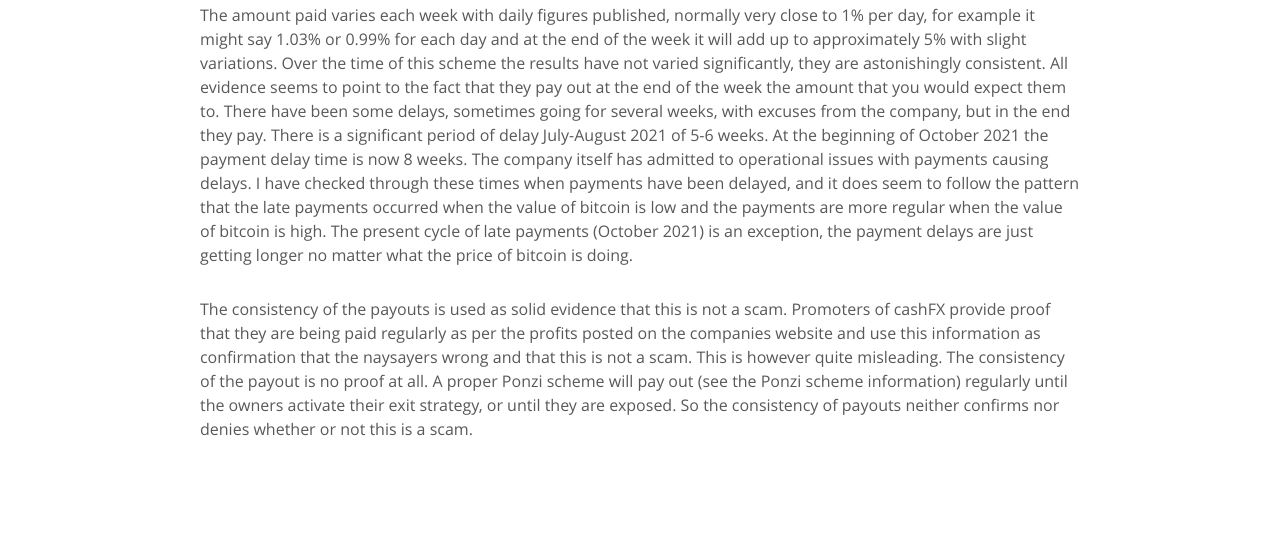
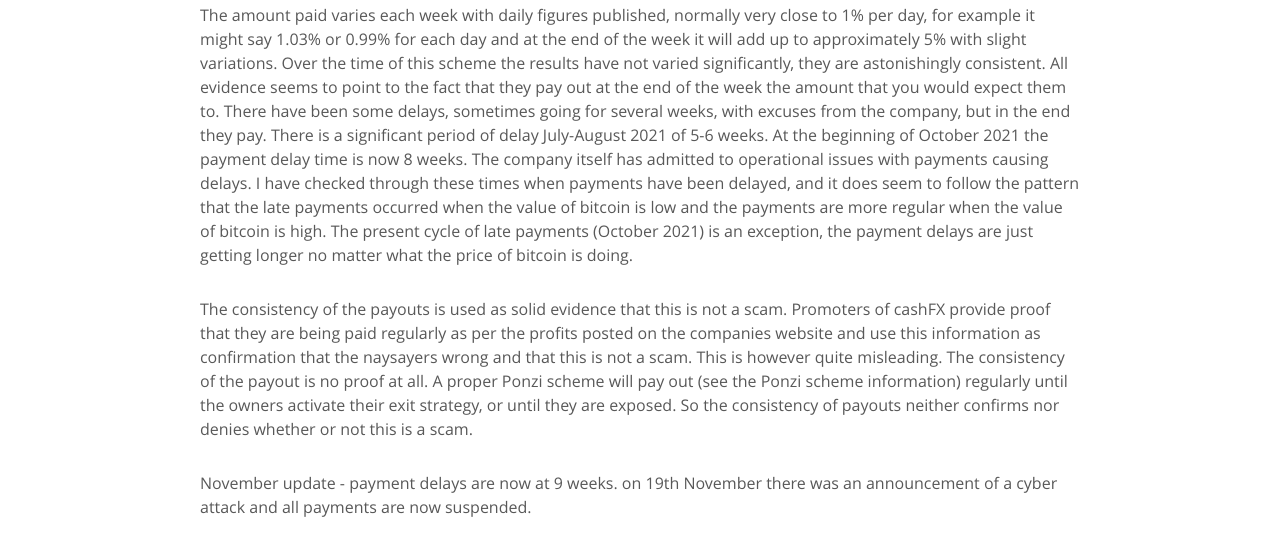
Before and after one commit to CashFXreview/CashFXreview.github.io, a plain HTML site: page do-they-pay-regular.html in a window 1280 px wide. Shown: the part 266-822 px from the top of the page. Drawn offline with Linux system fonts and the light colour scheme.

Commit message:
Update do-they-pay-regular.html

```diff
--- a/do-they-pay-regular.html
+++ b/do-they-pay-regular.html
@@ -24,6 +24,9 @@
 			<p>
 				The consistency of the payouts is used as solid evidence that this is not a scam. Promoters of cashFX provide proof that they are being paid regularly as per the profits posted on the companies website and use this information as confirmation that the naysayers wrong and that this is not a scam. This is however quite misleading. The consistency of the payout is no proof at all. A proper Ponzi scheme will pay out (see the Ponzi scheme information) regularly until the owners activate their exit strategy, or until they are exposed. So the consistency of payouts neither confirms nor denies whether or not this is a scam.
 			</p>
+			<p>
+				November update - payment delays are now at 9 weeks. on 19th November there was an announcement of a cyber attack and all payments are now suspended.
+			</p>
 		</div>
 	</div>
 </body>
```
